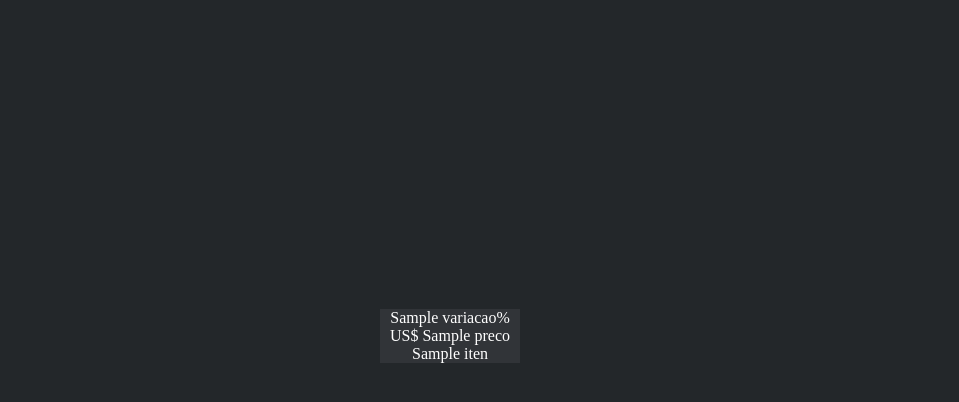
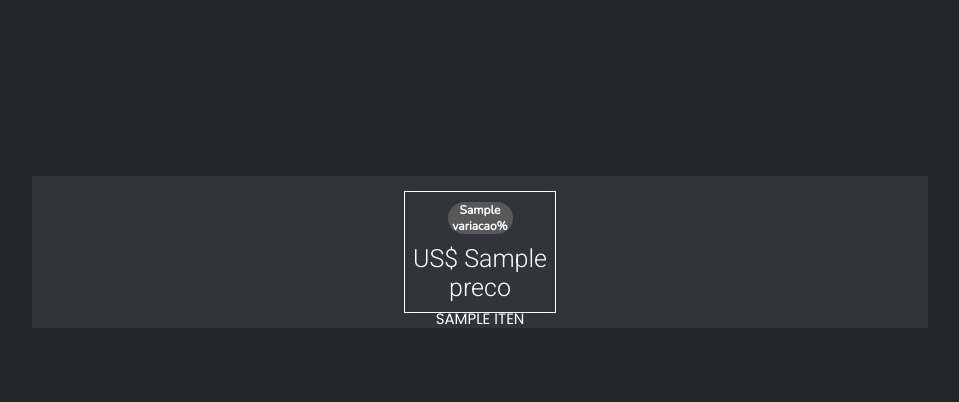
Before and after one commit to ViniUme/Flask-Finance, a Flask app: template templates/bitcoin-page.html in a window 1280 px wide. Shown: the part 64-466 px from the top of the page, without its empty margins (160-1119 px from the left). Run offline with Flask 2, Linux system fonts and the light colour scheme; the template is opened without the code that fills it: most values are stand-ins (such as "Sample title", 1, 10 or a date in 2020).

Commit message:
create style of bitcoin-page

```diff
--- a/static/bitcoin-page.css
+++ b/static/bitcoin-page.css
@@ -1,18 +1,24 @@
 .align{
-    width: max-content;
-    position: absolute;
-    top: 50%;
-    left: 50%;
-    transform: translate(-50% , -50%);
+    width: 100%;
+    height: auto;
+    display: flex;
+    justify-content: center;
+    margin-top: 30vh;
 }
 
 .container{
     width: 70%;
+    height: auto;
+    height: max-content;
     display: flex;
     flex-wrap: wrap;
+    justify-content: center;
     background-color: #313438;
 }
 
 .box{
-    width: 200px;
+    width: 150px;
+    height: 120px;
+    border: white 1px solid;
+    margin: 15px;
 }
--- /dev/null
+++ b/static/cotacao-container.css
@@ -0,0 +1,34 @@
+@import url('https://fonts.googleapis.com/css2?family=Nunito:wght@200&family=Poppins&family=Roboto:wght@300&display=swap');
+
+.nome{
+    text-transform: uppercase;
+    font-family: 'Poppins', sans-serif;
+    font-size: 15px;
+    display: inline-block;
+    margin-top: 5px;
+}
+.preco{
+    font-family: 'Roboto', sans-serif;
+    font-size: 25px;
+}
+
+.variacao{
+    font-family: 'Nunito', sans-serif;
+    display: inline-block;
+    font-size: 12px;
+    text-align: center;
+    border-radius: 20px;
+    margin-top: 10px;
+    margin-bottom: 10px;
+    font-weight: 700;
+    width: 65px;
+}
+.negativo{
+    background-color: #ff0000;
+}
+.positivo{
+    background-color: #00cc00;
+}
+.neutro{
+    background-color: #585858;
+}
--- a/templates/bitcoin-page.html
+++ b/templates/bitcoin-page.html
@@ -5,6 +5,7 @@
     <link rel="stylesheet" href="{{ url_for('static' , filename='default-body.css')}}">
     <link rel="stylesheet" href="{{ url_for('static' , filename='nav-style.css')}}">
     <link rel="stylesheet" href="{{ url_for('static' , filename='bitcoin-page.css')}}">
+    <link rel="stylesheet" href="{{ url_for('static' , filename='cotacao-container.css')}}">
 
     <meta charset="UTF-8">
     <meta http-equiv="X-UA-Compatible" content="IE=edge">
@@ -25,7 +26,16 @@
         <section class="container">
             {% for itens in list_bitcoin %}
                 <div class="box">
-                    <label class="variacao">{{itens.variacao}}%</label><br>
+                    {% if itens.variacao < 0 %}
+                        <label class="variacao negativo">{{itens.variacao}}%</label>
+                    {% elif itens.variacao > 0 %}
+                        <label class="variacao positivo">{{itens.variacao}}%</label>
+                    {% else %}
+                        <label class="variacao neutro">{{itens.variacao}}%</label>
+                    {% endif %}
+
+                    <br>
+
                     {% if itens.nome == "Mercado Bitcoin" %}
                         <label class="preco">R$ {{itens.preco}}</label>
                     {% else %}
```
Also changed, not shown: static/home-moedas.css (+1 -35 lines), templates/home-moedas.html (+1 -10 lines).
